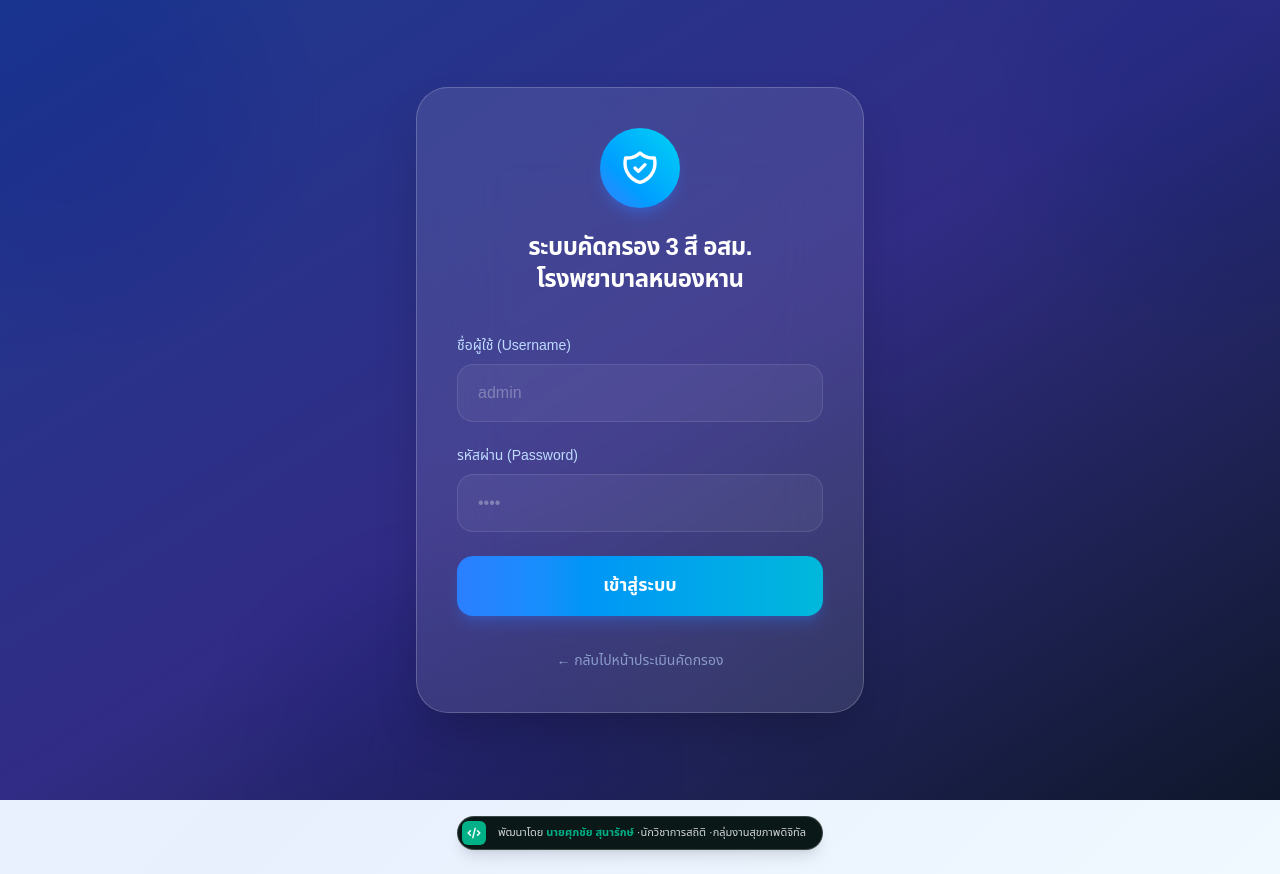
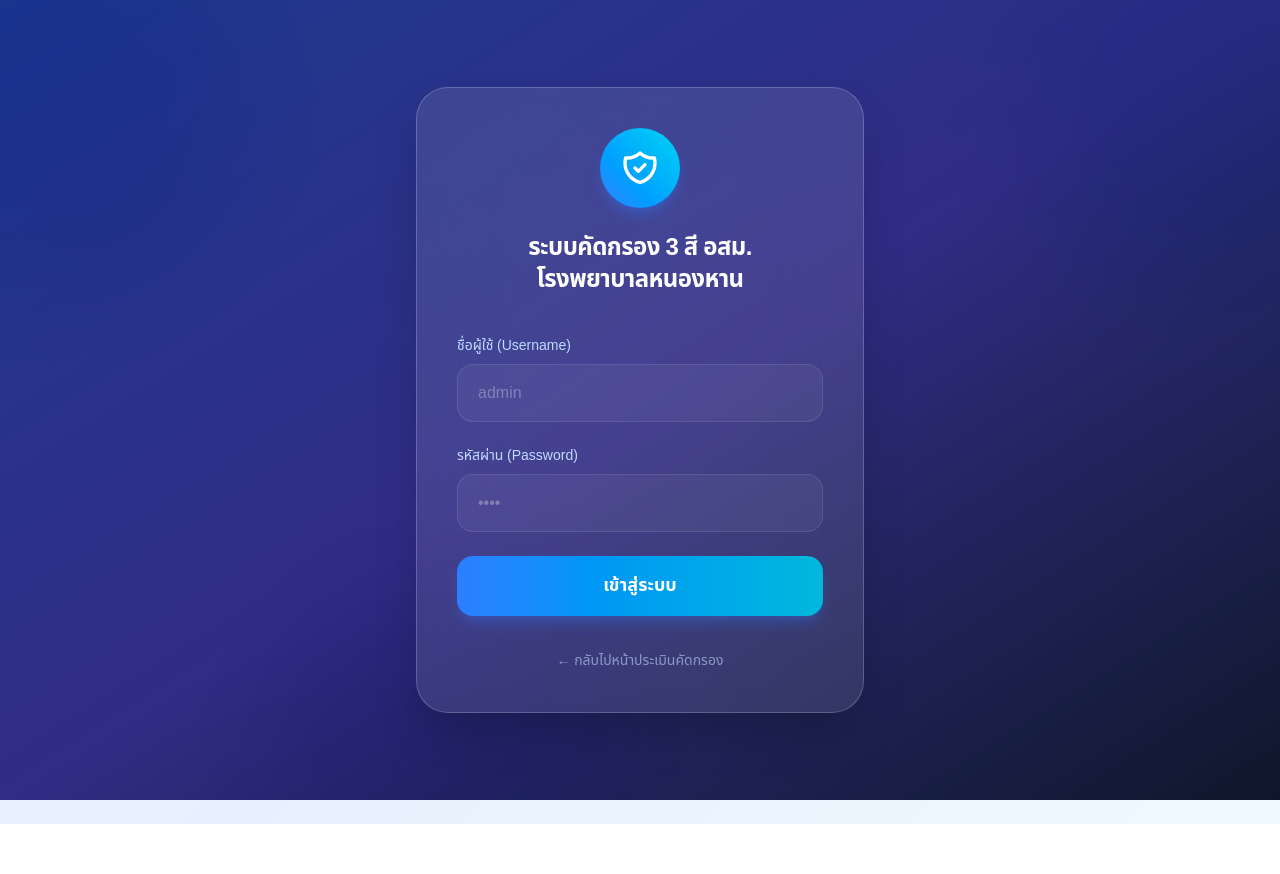
Before and after one commit to gusmalllex-alt/nhh-asm-screen, a Next.js app: page /nhh-asm-screen/admin in a window 1280 px wide. After the commit the page ends 824 px from the top, so only its background shows below. Built offline with nearby package versions, Linux system fonts and the light colour scheme; a web font is replaced by a local one.

Commit message:
style: ลบ footer หน้าหลักและย้ายไปแสดงเฉพาะหน้า admin

```diff
--- a/src/app/admin/layout.tsx
+++ b/src/app/admin/layout.tsx
@@ -170,10 +170,22 @@ export default function AdminLayout({ children }: { children: React.ReactNode })
       </aside>
 
       {/* Main Content - Full Width */}
-      <main className="flex-1 p-4 sm:p-8 md:p-10 overflow-y-auto w-full">
-        <div className="w-full">
+      <main className="flex-1 p-4 sm:p-8 md:p-10 overflow-y-auto w-full flex flex-col">
+        <div className="w-full flex-grow">
           {children}
         </div>
+        <footer className="w-full pt-8 pb-4 mt-auto relative z-10">
+          <div className="flex justify-center px-4">
+            <div className="flex items-center gap-2 sm:gap-3 bg-[#0a1917] border border-white/20 rounded-full py-1 pr-3 sm:pr-4 pl-1 shadow-lg max-w-full overflow-hidden">
+              <div className="w-5 h-5 sm:w-6 sm:h-6 rounded-md bg-[#00b087] flex items-center justify-center text-white shrink-0">
+                <svg className="w-3 h-3 sm:w-3.5 sm:h-3.5" fill="none" viewBox="0 0 24 24" stroke="currentColor"><path strokeLinecap="round" strokeLinejoin="round" strokeWidth={2.5} d="M10 20l4-16m4 4l4 4-4 4M6 16l-4-4 4-4" /></svg>
+              </div>
+              <div className="text-[9px] sm:text-[10px] md:text-[11px] font-medium text-gray-300 truncate">
+                พัฒนาโดย <span className="text-[#00b087] font-bold">นายศุภชัย สุนารักษ์</span> <span className="hidden sm:inline">·</span><span className="sm:hidden"> </span>นักวิชาการสถิติ <span className="hidden sm:inline">·</span><span className="sm:hidden"> </span>กลุ่มงานสุขภาพดิจิทัล
+              </div>
+            </div>
+          </div>
+        </footer>
       </main>
     </div>
   );
--- a/src/app/layout.tsx
+++ b/src/app/layout.tsx
@@ -30,21 +30,9 @@ export default function RootLayout({
       </head>
       <body className="antialiased">
         <div className="min-h-screen flex flex-col justify-between">
-          <div className="flex-grow">
+          <div className="flex-grow pb-20 md:pb-6">
             {children}
           </div>
-          <footer className="w-full pt-4 pb-20 md:pb-6 mt-auto relative z-10">
-            <div className="flex justify-center px-4">
-              <div className="flex items-center gap-2 sm:gap-3 bg-[#0a1917] border border-white/20 rounded-full py-1 pr-3 sm:pr-4 pl-1 shadow-lg max-w-full overflow-hidden">
-                <div className="w-5 h-5 sm:w-6 sm:h-6 rounded-md bg-[#00b087] flex items-center justify-center text-white shrink-0">
-                  <svg className="w-3 h-3 sm:w-3.5 sm:h-3.5" fill="none" viewBox="0 0 24 24" stroke="currentColor"><path strokeLinecap="round" strokeLinejoin="round" strokeWidth={2.5} d="M10 20l4-16m4 4l4 4-4 4M6 16l-4-4 4-4" /></svg>
-                </div>
-                <div className="text-[9px] sm:text-[10px] md:text-[11px] font-medium text-gray-300 truncate">
-                  พัฒนาโดย <span className="text-[#00b087] font-bold">นายศุภชัย สุนารักษ์</span> <span className="hidden sm:inline">·</span><span className="sm:hidden"> </span>นักวิชาการสถิติ <span className="hidden sm:inline">·</span><span className="sm:hidden"> </span>กลุ่มงานสุขภาพดิจิทัล
-                </div>
-              </div>
-            </div>
-          </footer>
         </div>
         <BottomNav />
       </body>
```
